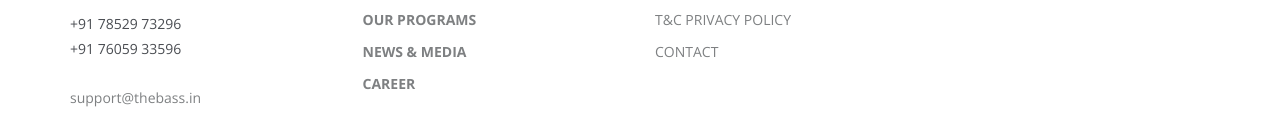
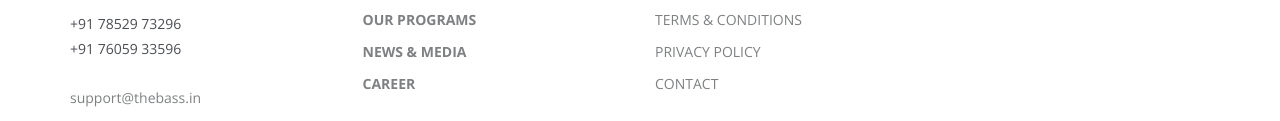
Before and after one commit to bassnextin/thebass.in, a plain HTML site: page works.html in a window 1280 px wide. Shown: the part 1517-1638 px from the top of the page. Drawn offline with nearby package versions, Linux system fonts and the light colour scheme.

Commit message:
Update works.html

```diff
--- a/works.html
+++ b/works.html
@@ -436,7 +436,8 @@
 									<li><a href="about">WHAT WE DO</a></li>
 									<li><a href="about">VISION & MISSION</a></li>
 									<li><a href="works">WORKS</a></li>
-                  <li><a href="maintenance-page">T&C PRIVACY POLICY</a></li>
+									<li><a href="terms">TERMS & CONDITIONS</a></li>
+									<li><a href="privacy">PRIVACY POLICY</a></li>
 									<li><a href="contact">CONTACT</a></li>
 								</ul>
 							</div>
```
Lines whose indentation alone changed are shown as unchanged.
